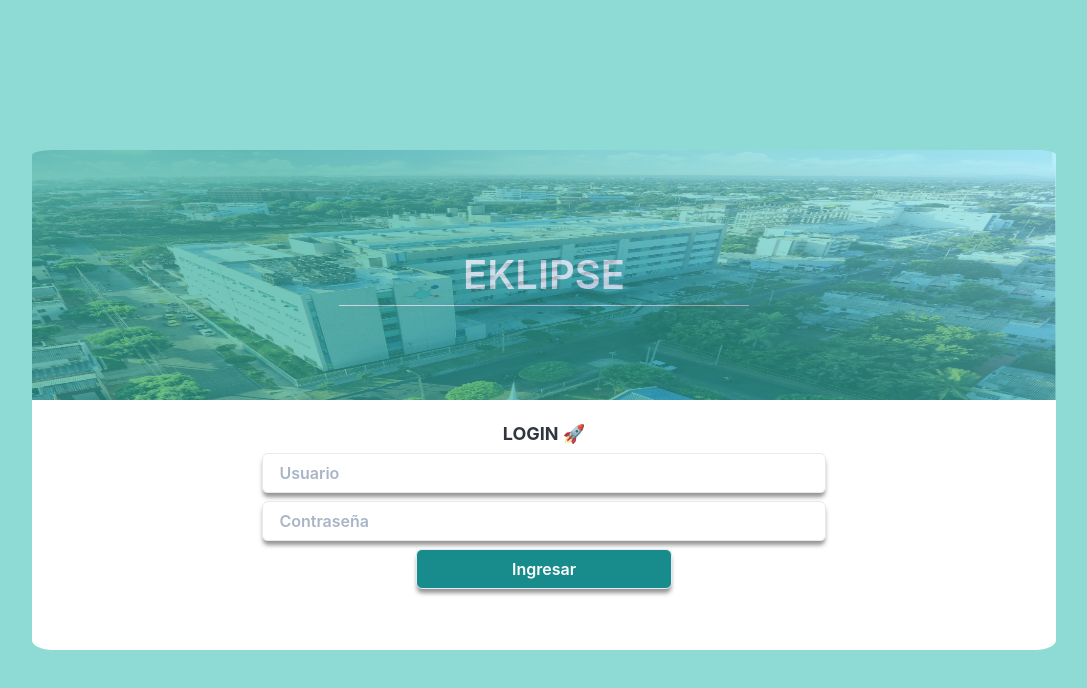
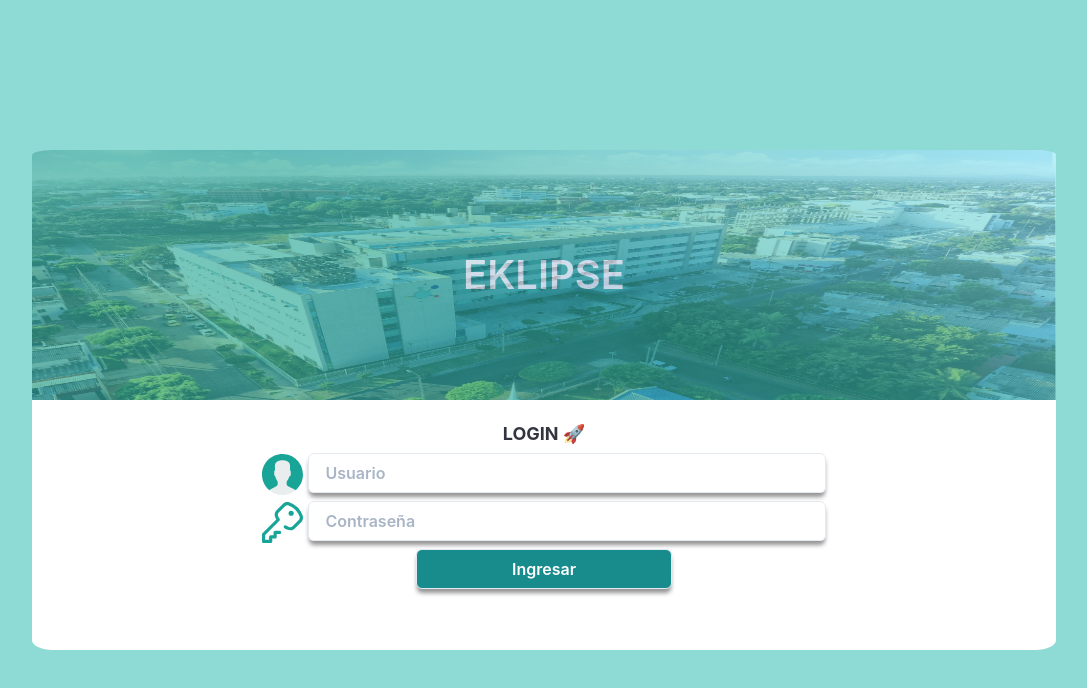
Before and after one commit to ClinicaAltaComplejidad/Eklipse-Fronted, a React (Create React App) app in the folder eklipse-2.0/: page / in a window 1280 px wide. Shown: the top 688 px of the page, without its empty margins (96-1183 px from the left). Built offline with nearby package versions, Linux system fonts and the light colour scheme.

Commit message:
[style] - agregando iconos del login

```diff
--- a/eklipse-2.0/src/pages/login/Login.jsx
+++ b/eklipse-2.0/src/pages/login/Login.jsx
@@ -3,6 +3,8 @@ import { DataContext } from '../../context/LoginContext';
 //librarie
 import { Input } from '@chakra-ui/react';
 import backgroundImage  from '../../assets/img/backgroun_form.jpg';
+import keyImage from '../../assets/img/key.svg';
+import userImage from '../../assets/img/user.svg';
 import './login.css';
 
 
@@ -53,13 +55,15 @@ function Login() {
                         <div className="luxury_background_for_image">
                             <p className="form_title_luxury">
                                 EKLIPSE
-                                <hr />
                             </p>
                         </div>
                         <img src={backgroundImage} alt="#" width="800" loading="lazy"/>
                     </section>
                     <h1 className="form_title">LOGIN 🚀</h1>
                     <div className="form_input_container">
+                    <section className="form_icon_container">
+                        <img src={userImage} alt="" width="200" loading="lazy" />
+                    </section>
                     <Input
                         onChange={handleInput}
                         name="userName"
@@ -69,6 +73,9 @@ function Login() {
                     />
                  </div>
                 <div className="form_input_container">
+                    <section className="form_icon_container">
+                        <img src={keyImage} alt="" width="200" loading="lazy" />
+                    </section>
                 <Input
                     onChange={handleInput}
                     name="pass"
--- a/eklipse-2.0/src/pages/login/login.css
+++ b/eklipse-2.0/src/pages/login/login.css
@@ -56,11 +56,6 @@
     z-index: 4;
 }
 
-.form_title_luxury  hr {
-    width: 50%;
-    margin: auto;
-}
-
 .form_title {
     font-size: 18px;
     font-weight: 700;
@@ -72,10 +67,13 @@
 }
 
 .form_input_container {
+    border-radius: 15%;
+    display: flex;
+    justify-content: center;
+    align-items: center;
     height: 40px;
     margin-top: 8px;
     width: 55%;
-    border-radius: 15%;
 }
 
 .form_input_container input {
@@ -93,3 +91,10 @@
 .form-input_button:hover {
     background-color: #009c8c;
 }
+
+.form_icon_container {
+    border-radius: 5%;
+    margin-right: 5px;
+    width: 45px;
+    height: 96%;
+}
```
Also changed, not shown: eklipse-2.0/src/assets/img/key.svg (added), eklipse-2.0/src/assets/img/user.svg (added).
